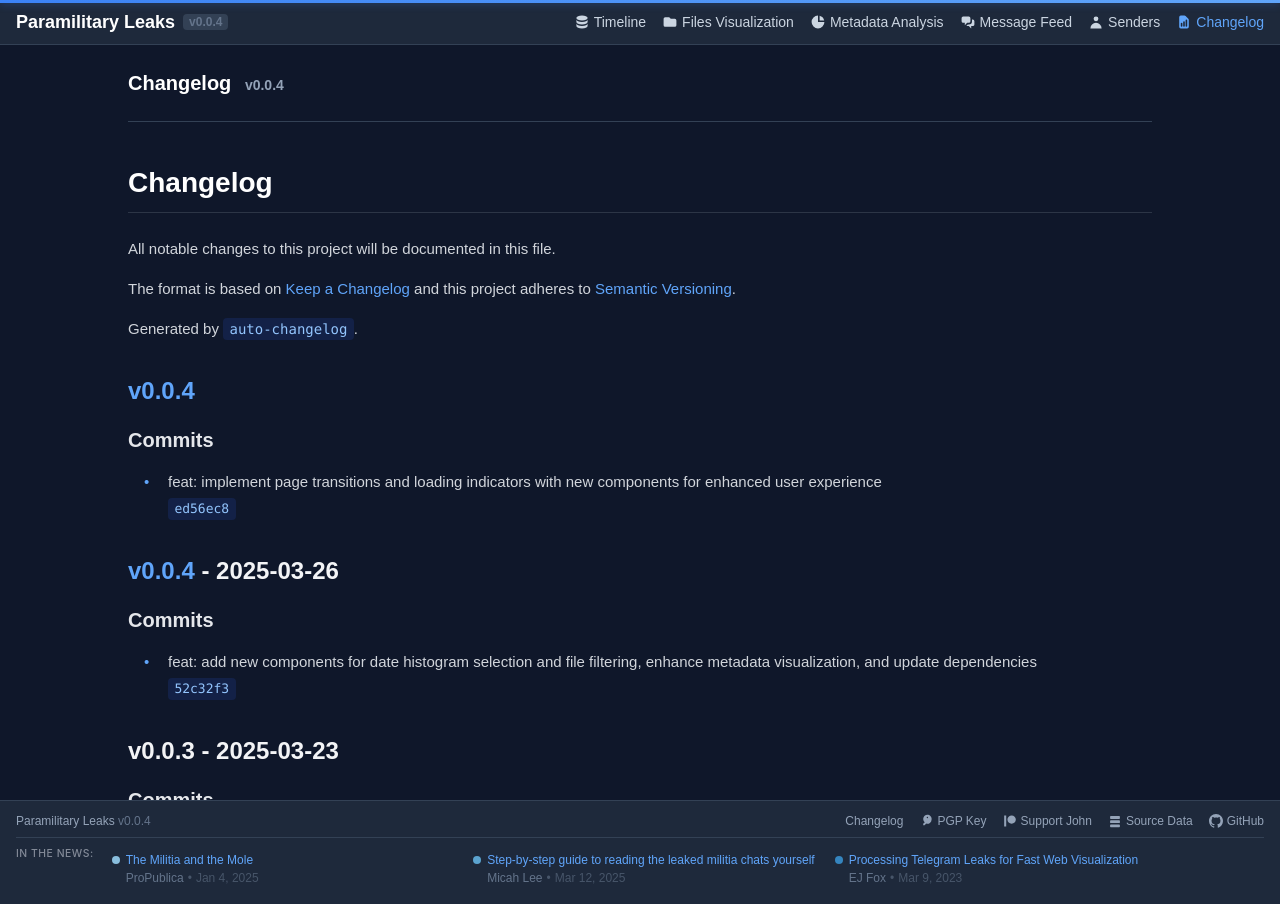
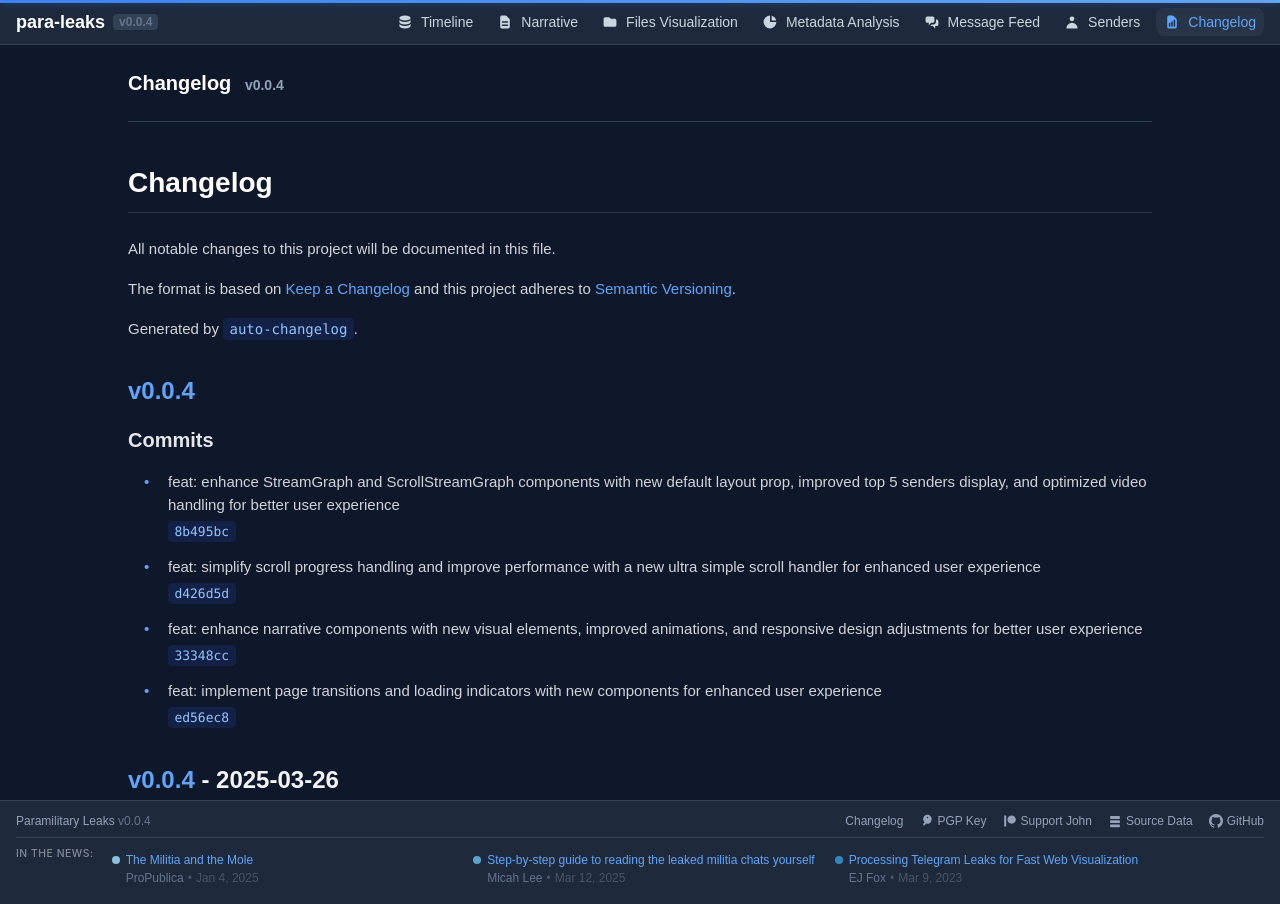
Before and after one commit to ejfox/paramilitary-leaks-frontend, a Nuxt app: page /changelog in a window 1280 px wide. Built offline with nearby package versions, Linux system fonts and the light colour scheme.

Commit message:
chore: update changelog to include recent enhancements in TopBar component and user experience improvements

```diff
--- a/components/TopBar.vue
+++ b/components/TopBar.vue
@@ -2,40 +2,40 @@
   <div class="bg-gray-800 border-b border-gray-700 px-4 py-2 flex items-center justify-between relative">
     <!-- App Logo & Title -->
     <h1 class="text-white text-lg font-bold flex items-center">
-      Paramilitary Leaks
+      para-leaks
       <span class="ml-2 text-xs text-gray-500 bg-gray-700 px-1.5 rounded">{{ version }}</span>
     </h1>
 
-    <!-- Mobile hamburger menu button - only visible on mobile -->
-    <button @click="mobileMenuOpen = !mobileMenuOpen" class="md:hidden text-gray-300 hover:text-white p-1.5"
-      aria-label="Toggle navigation menu">
+    <!-- Mobile hamburger menu button -->
+    <button @click="mobileMenuOpen = !mobileMenuOpen" class="md:hidden text-gray-300 hover:text-white p-1.5">
       <svg xmlns="http://www.w3.org/2000/svg" class="h-6 w-6" viewBox="0 0 20 20" fill="currentColor">
         <path fill-rule="evenodd"
-          :d="mobileMenuOpen
-            ? 'M4.293 4.293a1 1 0 011.414 0L10 8.586l4.293-4.293a1 1 0 111.414 1.414L11.414 10l4.293 4.293a1 1 0 01-1.414 1.414L10 11.414l-4.293 4.293a1 1 0 01-1.414-1.414L8.586 10 4.293 5.707a1 1 0 010-1.414z'
-            : 'M3 5a1 1 0 011-1h12a1 1 0 110 2H4a1 1 0 01-1-1zM3 10a1 1 0 011-1h12a1 1 0 110 2H4a1 1 0 01-1-1zM3 15a1 1 0 011-1h12a1 1 0 110 2H4a1 1 0 01-1-1z'"
+          :d="mobileMenuOpen ? 'M4.293 4.293a1 1 0 011.414 0L10 8.586l4.293-4.293a1 1 0 111.414 1.414L11.414 10l4.293 4.293a1 1 0 01-1.414 1.414L10 11.414l-4.293 4.293a1 1 0 01-1.414-1.414L8.586 10 4.293 5.707a1 1 0 010-1.414z' : 'M3 5a1 1 0 011-1h12a1 1 0 110 2H4a1 1 0 01-1-1zM3 10a1 1 0 011-1h12a1 1 0 110 2H4a1 1 0 01-1-1zM3 15a1 1 0 011-1h12a1 1 0 110 2H4a1 1 0 01-1-1z'"
           clip-rule="evenodd" />
       </svg>
     </button>
 
-    <!-- Desktop Navigation Links - hidden on mobile -->
-    <div class="hidden md:flex items-center overflow-x-auto whitespace-nowrap no-scrollbar">
-      <!-- Navigation Links -->
+    <!-- Desktop Navigation Links -->
+    <div class="hidden md:flex items-center space-x-1 lg:space-x-2">
       <NuxtLink v-for="item in navItems" :key="item.path" :to="item.path"
-        class="text-sm flex items-center transition-colors mx-2 first:ml-0 last:mr-0"
-        :class="currentPage === item.title ? 'text-blue-400 font-medium' : 'text-gray-300 hover:text-white'">
-        <!-- Icon -->
-        <span v-html="item.icon" class="h-4 w-4 mr-1"></span>
-        <span>{{ item.title }}</span>
+        class="text-sm flex items-center justify-center py-1 px-2 rounded-lg relative group transition-all duration-200 hover:z-10"
+        :class="currentPage === item.title ? 'text-blue-400 font-medium bg-gray-700/50' : 'text-gray-300 hover:text-white hover:bg-gray-700/50'"
+        :title="item.title">
+        <span v-html="item.icon" class="h-5 w-5 lg:h-4 lg:w-4"></span>
+        <!-- Text Label -->
+        <span class="hidden lg:inline ml-2">{{ item.title }}</span>
+        <!-- Hover Label (md only) -->
+        <span
+          class="absolute right-full top-1/2 -translate-y-1/2 mr-2 px-2 py-1 bg-gray-900/95 rounded text-xs whitespace-nowrap opacity-0 scale-95 group-hover:opacity-100 group-hover:scale-100 transition-all duration-200 pointer-events-none lg:hidden z-20">
+          {{ item.title }}
+        </span>
       </NuxtLink>
-
-      <!-- Slot for additional links -->
       <slot name="additional-links"></slot>
     </div>
 
-    <!-- Mobile Navigation Overlay - only visible when mobileMenuOpen is true -->
-    <div v-if="mobileMenuOpen" class="md:hidden fixed inset-0 bg-gray-900 bg-opacity-90 z-50 flex flex-col">
-      <!-- Close button -->
+    <!-- Mobile Navigation Overlay -->
+    <div v-if="mobileMenuOpen" class="md:hidden fixed inset-0 bg-gray-900/95 backdrop-blur-sm z-50 flex flex-col"
+      @click.self="mobileMenuOpen = false">
       <div class="flex justify-end p-4">
         <button @click="mobileMenuOpen = false" class="text-gray-300 hover:text-white p-1.5">
           <svg xmlns="http://www.w3.org/2000/svg" class="h-6 w-6" viewBox="0 0 20 20" fill="currentColor">
@@ -45,20 +45,15 @@
           </svg>
         </button>
       </div>
-
-      <!-- Mobile Links -->
       <div class="flex-1 flex flex-col justify-center px-4">
         <div class="space-y-4">
           <NuxtLink v-for="item in navItems" :key="item.path" :to="item.path"
-            class="flex items-center py-3 px-2 rounded-lg transition-colors"
-            :class="currentPage === item.title ? 'bg-blue-900 bg-opacity-50 text-blue-400 font-medium' : 'text-gray-300 hover:text-white hover:bg-gray-800'"
+            class="flex items-center py-3 px-4 rounded-lg transition-colors"
+            :class="currentPage === item.title ? 'bg-blue-900/50 text-blue-400 font-medium' : 'text-gray-300 hover:text-white hover:bg-gray-800/50'"
             @click="mobileMenuOpen = false">
-            <!-- Icon -->
             <span v-html="item.icon" class="h-5 w-5 mr-3"></span>
             <span class="text-base">{{ item.title }}</span>
           </NuxtLink>
-
-          <!-- Render additional links on mobile too -->
           <div class="py-2 border-t border-gray-700 mt-4">
             <slot name="additional-links"></slot>
           </div>
@@ -71,7 +66,6 @@
 <script setup>
 import { computed, ref } from 'vue'
 
-// Define props
 const props = defineProps({
   currentPage: {
     type: String,
@@ -79,85 +73,55 @@ const props = defineProps({
   }
 })
 
-// Mobile menu state
 const mobileMenuOpen = ref(false)
-
-// Get version from composable
 const { versionWithPrefix: version } = useAppVersion()
 
-// Navigation items with their icons
 const navItems = computed(() => [
   {
     title: 'Timeline',
     path: '/',
-    icon: `<svg xmlns="http://www.w3.org/2000/svg" class="h-4 w-4" viewBox="0 0 20 20" fill="currentColor">
-      <path d="M3 12v3c0 1.657 3.134 3 7 3s7-1.343 7-3v-3c0 1.657-3.134 3-7 3s-7-1.343-7-3z" />
-      <path d="M3 7v3c0 1.657 3.134 3 7 3s7-1.343 7-3V7c0 1.657-3.134 3-7 3S3 8.657 3 7z" />
-      <path d="M17 5c0 1.657-3.134 3-7 3S3 6.657 3 5s3.134-3 7-3 7 1.343 7 3z" />
-    </svg>`
+    icon: `<svg xmlns="http://www.w3.org/2000/svg" class="h-4 w-4" viewBox="0 0 20 20" fill="currentColor"><path d="M3 12v3c0 1.657 3.134 3 7 3s7-1.343 7-3v-3c0 1.657-3.134 3-7 3s-7-1.343-7-3z" /><path d="M3 7v3c0 1.657 3.134 3 7 3s7-1.343 7-3V7c0 1.657-3.134 3-7 3S3 8.657 3 7z" /><path d="M17 5c0 1.657-3.134 3-7 3S3 6.657 3 5s3.134-3 7-3 7 1.343 7 3z" /></svg>`
+  },
+  {
+    title: 'Narrative',
+    path: '/narrative',
+    icon: `<svg xmlns="http://www.w3.org/2000/svg" class="h-4 w-4" viewBox="0 0 20 20" fill="currentColor"><path fill-rule="evenodd" d="M4 4a2 2 0 012-2h4.586A2 2 0 0112 2.586L15.414 6A2 2 0 0116 7.414V16a2 2 0 01-2 2H6a2 2 0 01-2-2V4zm2 6a1 1 0 011-1h6a1 1 0 110 2H7a1 1 0 01-1-1zm1 3a1 1 0 100 2h6a1 1 0 100-2H7z" clip-rule="evenodd" /></svg>`
   },
   {
     title: 'Files Visualization',
     path: '/files',
-    icon: `<svg xmlns="http://www.w3.org/2000/svg" class="h-4 w-4" viewBox="0 0 20 20" fill="currentColor">
-      <path d="M2 6a2 2 0 012-2h5l2 2h5a2 2 0 012 2v6a2 2 0 01-2 2H4a2 2 0 01-2-2V6z" />
-    </svg>`
+    icon: `<svg xmlns="http://www.w3.org/2000/svg" class="h-4 w-4" viewBox="0 0 20 20" fill="currentColor"><path d="M2 6a2 2 0 012-2h5l2 2h5a2 2 0 012 2v6a2 2 0 01-2 2H4a2 2 0 01-2-2V6z" /></svg>`
   },
   {
     title: 'Metadata Analysis',
     path: '/metadata',
-    icon: `<svg xmlns="http://www.w3.org/2000/svg" class="h-4 w-4" viewBox="0 0 20 20" fill="currentColor">
-      <path d="M2 10a8 8 0 018-8v8h8a8 8 0 11-16 0z" />
-      <path d="M12 2.252A8.014 8.014 0 0117.748 8H12V2.252z" />
-    </svg>`
+    icon: `<svg xmlns="http://www.w3.org/2000/svg" class="h-4 w-4" viewBox="0 0 20 20" fill="currentColor"><path d="M2 10a8 8 0 018-8v8h8a8 8 0 11-16 0z" /><path d="M12 2.252A8.014 8.014 0 0117.748 8H12V2.252z" /></svg>`
   },
   {
     title: 'Message Feed',
     path: '/feed',
-    icon: `<svg xmlns="http://www.w3.org/2000/svg" class="h-4 w-4" viewBox="0 0 20 20" fill="currentColor">
-      <path d="M2 5a2 2 0 012-2h7a2 2 0 012 2v4a2 2 0 01-2 2H9l-3 3v-3H4a2 2 0 01-2-2V5z" />
-      <path d="M15 7v2a4 4 0 01-4 4H9.828l-1.766 1.767c.28.149.599.233.938.233h2l3 3v-3h2a2 2 0 002-2V9a2 2 0 00-2-2h-1z" />
-    </svg>`
+    icon: `<svg xmlns="http://www.w3.org/2000/svg" class="h-4 w-4" viewBox="0 0 20 20" fill="currentColor"><path d="M2 5a2 2 0 012-2h7a2 2 0 012 2v4a2 2 0 01-2 2H9l-3 3v-3H4a2 2 0 01-2-2V5z" /><path d="M15 7v2a4 4 0 01-4 4H9.828l-1.766 1.767c.28.149.599.233.938.233h2l3 3v-3h2a2 2 0 002-2V9a2 2 0 00-2-2h-1z" /></svg>`
   },
   {
     title: 'Senders',
     path: '/senders',
-    icon: `<svg xmlns="http://www.w3.org/2000/svg" class="h-4 w-4" viewBox="0 0 20 20" fill="currentColor">
-      <path fill-rule="evenodd" d="M10 9a3 3 0 100-6 3 3 0 000 6zm-7 9a7 7 0 1114 0H3z" clip-rule="evenodd" />
-    </svg>`
+    icon: `<svg xmlns="http://www.w3.org/2000/svg" class="h-4 w-4" viewBox="0 0 20 20" fill="currentColor"><path fill-rule="evenodd" d="M10 9a3 3 0 100-6 3 3 0 000 6zm-7 9a7 7 0 1114 0H3z" clip-rule="evenodd" /></svg>`
   },
   {
     title: 'Changelog',
     path: '/changelog',
-    icon: `<svg xmlns="http://www.w3.org/2000/svg" class="h-4 w-4" viewBox="0 0 20 20" fill="currentColor">
-      <path fill-rule="evenodd" d="M6 2a2 2 0 00-2 2v12a2 2 0 002 2h8a2 2 0 002-2V7.414A2 2 0 0015.414 6L12 2.586A2 2 0 0010.586 2H6zm2 10a1 1 0 10-2 0v3a1 1 0 102 0v-3zm2-3a1 1 0 011 1v5a1 1 0 11-2 0v-5a1 1 0 011-1zm4-1a1 1 0 10-2 0v7a1 1 0 102 0V8z" clip-rule="evenodd" />
-    </svg>`
+    icon: `<svg xmlns="http://www.w3.org/2000/svg" class="h-4 w-4" viewBox="0 0 20 20" fill="currentColor"><path fill-rule="evenodd" d="M6 2a2 2 0 00-2 2v12a2 2 0 002 2h8a2 2 0 002-2V7.414A2 2 0 0015.414 6L12 2.586A2 2 0 0010.586 2H6zm2 10a1 1 0 10-2 0v3a1 1 0 102 0v-3zm2-3a1 1 0 011 1v5a1 1 0 11-2 0v-5a1 1 0 011-1zm4-1a1 1 0 10-2 0v7a1 1 0 102 0V8z" clip-rule="evenodd" /></svg>`
   }
 ])
 </script>
 
 <style scoped>
-.no-scrollbar::-webkit-scrollbar {
-  display: none;
-}
-
 .no-scrollbar {
   -ms-overflow-style: none;
   scrollbar-width: none;
 }
 
-/* Add transition for mobile menu */
-@keyframes fadeIn {
-  from {
-    opacity: 0;
-  }
-
-  to {
-    opacity: 1;
-  }
-}
-
-.mobile-menu-animation {
-  animation: fadeIn 0.2s ease-out;
+.no-scrollbar::-webkit-scrollbar {
+  display: none;
 }
 </style>
```
Also changed, not shown: public/CHANGELOG.md, 1 other file (tests, documents, lock files or other folders).
